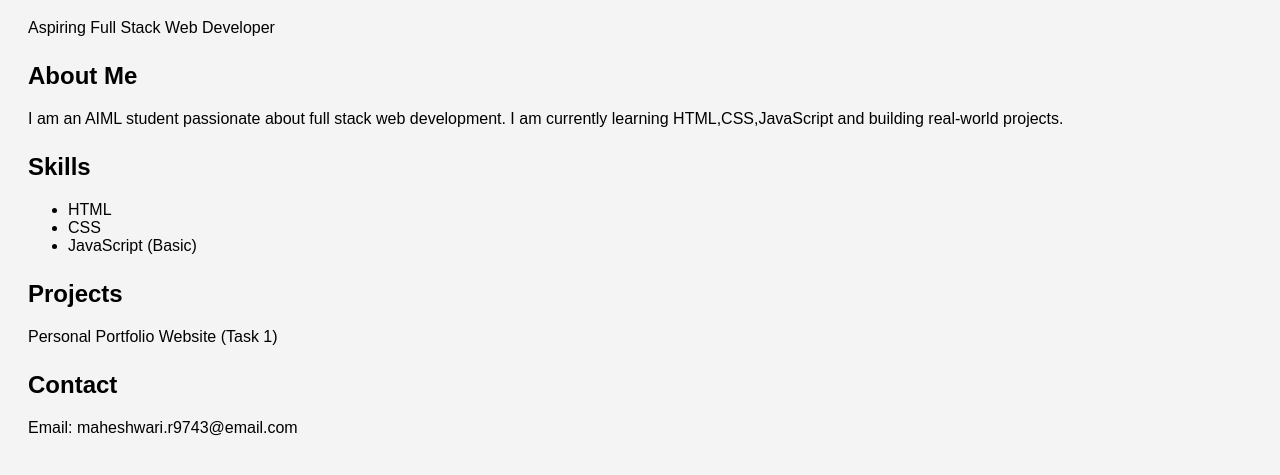
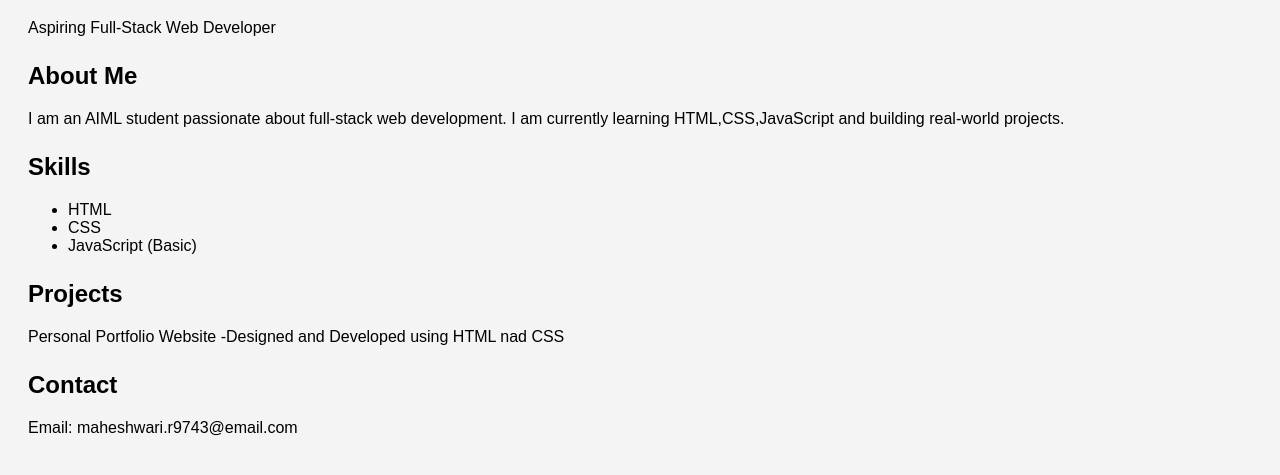
Before and after one commit to Maheshwari63/FUTURE_FS_01, a plain HTML site: page index.html in a window 1280 px wide. Shown: the part 89-564 px from the top of the page. Drawn offline with Linux system fonts and the light colour scheme.

Commit message:
Update index.html

```diff
--- a/index.html
+++ b/index.html
@@ -8,11 +8,11 @@
 <body>
 
   <h1>Maheshwari</h1>
-  <p>Aspiring Full Stack Web Developer</p>
+  <p>Aspiring Full-Stack Web Developer</p>
 
   <h2>About Me</h2>
   <p>
-    I am an AIML student passionate about full stack web development.
+    I am an AIML student passionate about full-stack web development.
     I am currently learning HTML,CSS,JavaScript and building real-world projects.
   </p>
 
@@ -24,7 +24,7 @@
   </ul>
 
   <h2>Projects</h2>
-  <p>Personal Portfolio Website (Task 1)</p>
+  <p>Personal Portfolio Website -Designed and Developed using HTML nad CSS</p>
 
   <h2>Contact</h2>
   <p>Email: maheshwari.r9743@email.com</p>
```
